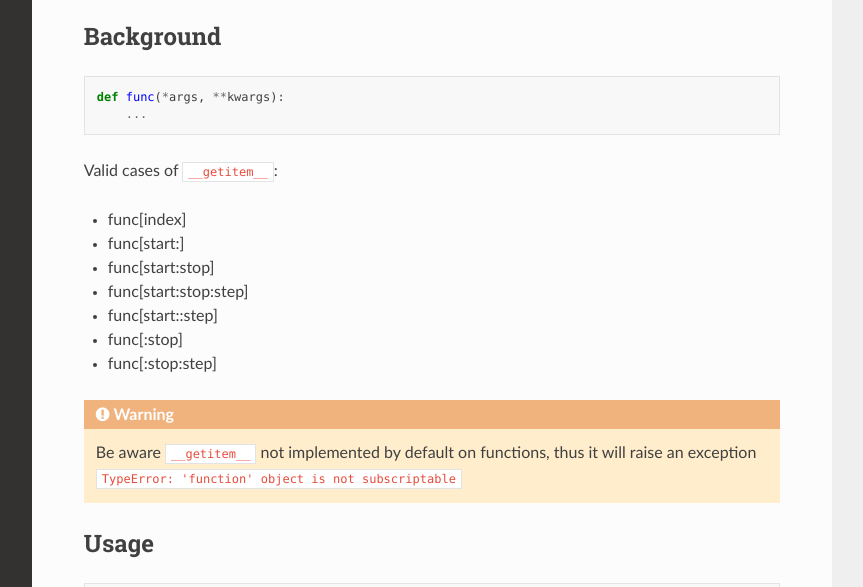
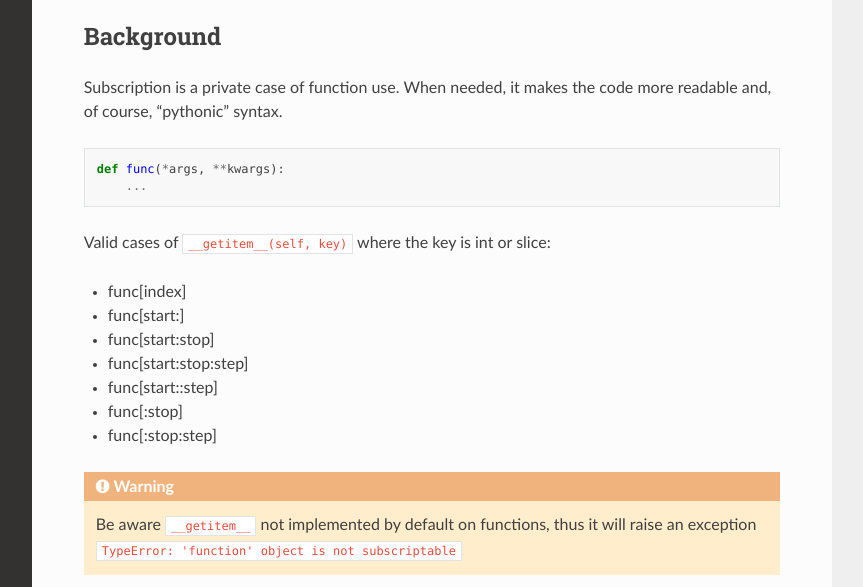
Before and after one commit to idanhazan/utilitools, a Sphinx documentation site: the page built from docs/collection/subscriptable.rst, in a window 1280 px wide and 900 px high, cut to the strip 313-900 px from the top of the window. Shown: the whole strip, without its empty margins (268-1131 px from the left). Built offline with Sphinx 7.4.7 and the Read the Docs theme 2.0.0, drawn with Linux system fonts in a browser that asks for light colours.

Commit message:
Update subscriptable.rst

```diff
--- a/docs/collection/subscriptable.rst
+++ b/docs/collection/subscriptable.rst
@@ -8,12 +8,14 @@ A subscription object (in Python) means it implements the ``__getitem__(self, ke
 Background
 ----------
 
+Subscription is a private case of function use. When needed, it makes the code more readable and, of course, "pythonic" syntax.
+
 .. code-block:: python
 
     def func(*args, **kwargs):
         ...
 
-Valid cases of ``__getitem__``:
+Valid cases of ``__getitem__(self, key)`` where the key is int or slice:
 
 - func[index]
 - func[start:]
```
